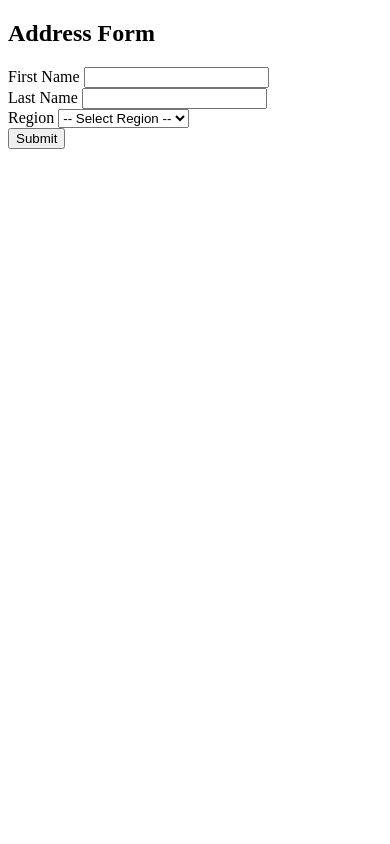
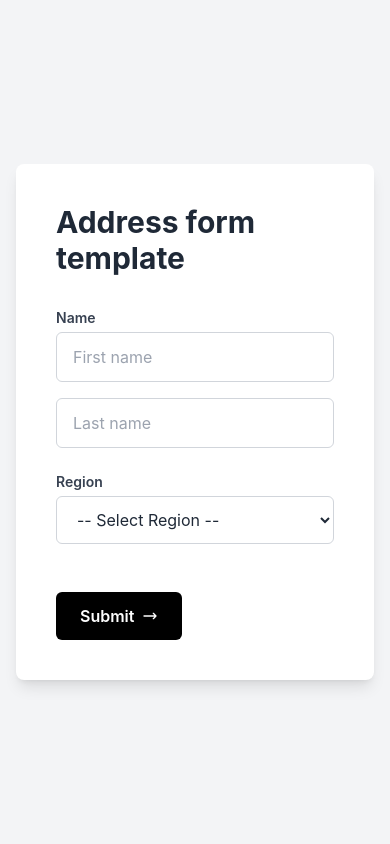
Before and after one commit to Rajoooooo/Address_Form, a PHP site: page / in a window 390 px wide. Run offline with PHP 8.4, Linux system fonts and the light colour scheme; data that the repository does not hold is empty; some libraries are stand-ins or nearby versions.

Commit message:
designed page

```diff
--- a/ajax/get_barangays.php
+++ b/ajax/get_barangays.php
@@ -6,8 +6,9 @@ $city_id = $_POST['city_id'] ?? '';
 if ($city_id != '') {
     $query = $conn->query("SELECT * FROM table_barangay WHERE municipality_id = '$city_id'");
 
-    echo '<label>Barangay</label>';
-    echo '<select name="barangay" id="barangay" required>';
+    echo '<label class="text-sm font-semibold text-gray-700 block mb-1">Barangay</label>';
+    echo '<select name="barangay" id="barangay" required
+            class="w-full px-4 py-3 border border-gray-300 rounded-md bg-white text-gray-800 focus:outline-none focus:ring-2 focus:ring-black mt-1 mb-4">';
     echo '<option value="">-- Select Barangay --</option>';
 
     while ($row = $query->fetch_assoc()) {
--- a/ajax/get_municipality.php
+++ b/ajax/get_municipality.php
@@ -6,8 +6,9 @@ $province_id = $_POST['province_id'] ?? '';
 if ($province_id != '') {
     $query = $conn->query("SELECT * FROM table_municipality WHERE province_id = '$province_id'");
 
-    echo '<label>City/Municipality</label>';
-    echo '<select name="city" id="city" required>';
+    echo '<label class="text-sm font-semibold text-gray-700 block mb-1">City/Municipality</label>';
+    echo '<select name="city" id="city" required
+            class="w-full px-4 py-3 border border-gray-300 rounded-md bg-white text-gray-800 focus:outline-none focus:ring-2 focus:ring-black mt-1 mb-4">';
     echo '<option value="">-- Select City/Municipality --</option>';
 
     while ($row = $query->fetch_assoc()) {
--- a/ajax/get_provinces.php
+++ b/ajax/get_provinces.php
@@ -6,8 +6,9 @@ $region_id = $_POST['region_id'] ?? '';
 if ($region_id != '') {
     $query = $conn->query("SELECT * FROM table_province WHERE region_id = '$region_id'");
 
-    echo '<label>Province</label>';
-    echo '<select name="province" id="province" required>';
+    echo '<label class="text-sm font-semibold text-gray-700 block mb-1">Province</label>';
+    echo '<select name="province" id="province" required
+            class="w-full px-4 py-3 border border-gray-300 rounded-md bg-white text-gray-800 focus:outline-none focus:ring-2 focus:ring-black mt-1 mb-4">';
     echo '<option value="">-- Select Province --</option>';
 
     while ($row = $query->fetch_assoc()) {
--- a/index.php
+++ b/index.php
@@ -5,24 +5,35 @@
     <meta charset="UTF-8">
     <title>Address Form</title>
     <script src="https://code.jquery.com/jquery-3.6.0.min.js"></script>
+    <script src="https://cdn.tailwindcss.com"></script>
+    <style>
+        body {
+            font-family: 'Inter', sans-serif;
+        }
+    </style>
 </head>
-<body>
+<body class="bg-gray-100 min-h-screen flex items-center justify-center px-4">
 
-<div id="main-content">
-    <h2>Address Form</h2>
-    <form id="address-form">
+<div id="main-content" class="w-full max-w-2xl bg-white p-10 rounded-lg shadow-lg">
+    <h2 class="text-3xl font-bold text-gray-800 mb-8">Address form template</h2>
+
+    <form id="address-form" class="space-y-6">
+        <!-- Name Fields -->
         <div>
-            <label for="firstname">First Name</label>
-            <input type="text" id="firstname" name="firstname" required>
-        </div>
-        <div>
-            <label for="lastname">Last Name</label>
-            <input type="text" id="lastname" name="lastname" required>
+            <label class="text-sm font-semibold text-gray-700 block mb-1">Name</label>
+            <div class="grid grid-cols-1 sm:grid-cols-2 gap-4">
+                <input type="text" id="firstname" name="firstname" placeholder="First name" required
+                       class="w-full px-4 py-3 border border-gray-300 rounded-md text-gray-800 focus:outline-none focus:ring-2 focus:ring-black">
+                <input type="text" id="lastname" name="lastname" placeholder="Last name" required
+                       class="w-full px-4 py-3 border border-gray-300 rounded-md text-gray-800 focus:outline-none focus:ring-2 focus:ring-black">
+            </div>
         </div>
 
+        <!-- Region Dropdown -->
         <div>
-            <label for="region">Region</label>
-            <select name="region" id="region" required>
+            <label class="text-sm font-semibold text-gray-700 block mb-1">Region</label>
+            <select name="region" id="region" required
+                    class="w-full px-4 py-3 border border-gray-300 rounded-md bg-white text-gray-800 focus:outline-none focus:ring-2 focus:ring-black">
                 <option value="">-- Select Region --</option>
                 <?php
                 $regions = $conn->query("SELECT * FROM table_region");
@@ -33,11 +44,20 @@
             </select>
         </div>
 
-        <div id="province-container"></div>
-        <div id="city-container"></div>
-        <div id="barangay-container"></div>
+        <!-- Dynamic Containers -->
+        <div id="province-container" class="space-y-4"></div>
+        <div id="city-container" class="space-y-4"></div>
+        <div id="barangay-container" class="space-y-4"></div>
 
-        <button type="submit">Submit</button>
+        <button type="submit"
+                class="mt-4 inline-flex items-center px-6 py-3 bg-black text-white font-semibold rounded-md hover:bg-gray-800 transition">
+            Submit
+            <svg class="ml-2 w-4 h-4" fill="none" stroke="currentColor" stroke-width="2"
+                 viewBox="0 0 24 24" xmlns="http://www.w3.org/2000/svg">
+                <path stroke-linecap="round" stroke-linejoin="round"
+                      d="M17 8l4 4m0 0l-4 4m4-4H3"></path>
+            </svg>
+        </button>
     </form>
 </div>
 
@@ -87,9 +107,10 @@ $(document).ready(function () {
         let barangay = $("#barangay option:selected").text();
 
         let message = `
-            <div>
-                <h2>Hello ${firstname} ${lastname},</h2>
-                <p>You live at <strong>${barangay}, ${city}, ${province}, ${region}</strong>, Philippines.</p>
+            <div class="bg-white p-10 rounded-lg shadow-md text-center">
+                <h2 class="text-2xl font-bold text-gray-800 mb-4">Hello ${firstname} ${lastname},</h2>
+                <p class="text-gray-700 text-lg">You live at<br>
+                    <strong>${barangay}, ${city}, ${province}, ${region}</strong>, Philippines.</p>
             </div>
         `;
         $('#main-content').html(message);
```
